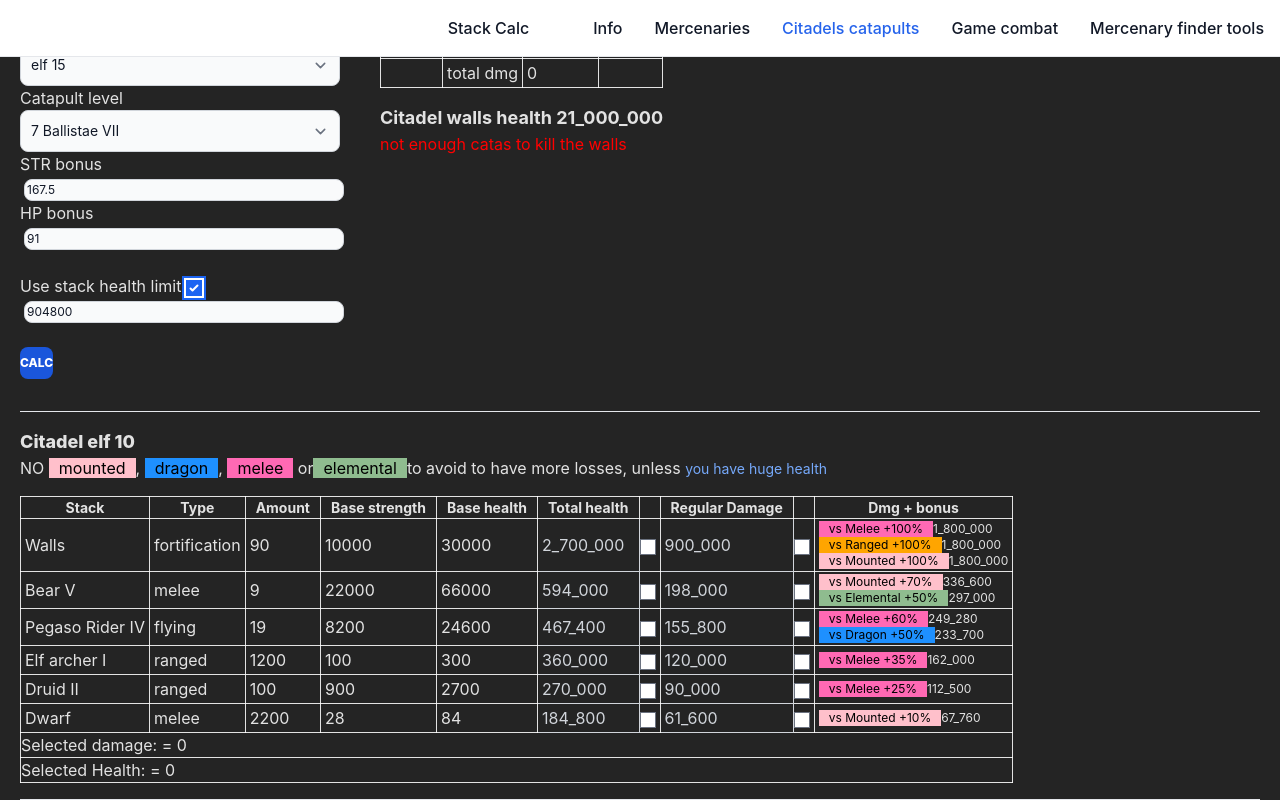
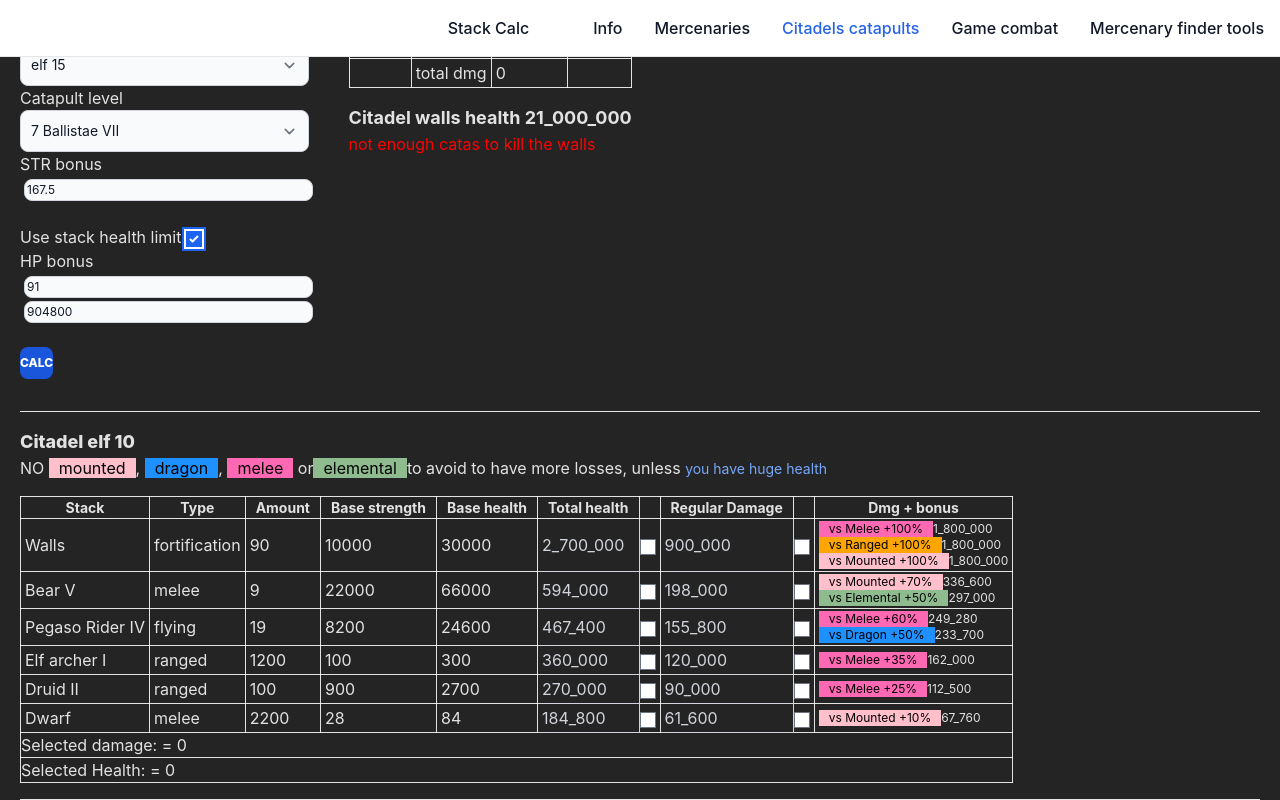
Before and after one commit to moigithub/totalbattlecaballitos, a React (Vite) app: page /citadels-catas in a window 1280 px wide. Both pictures are taken after a click on the checkbox 193 px from the left and 238 px from the top of the page. Shown: the top 800 px of the page. Built offline with nearby package versions, Linux system fonts and the light colour scheme; what zustand-debounce would draw is missing.

Commit message:
show hp bonus only if checked

```diff
--- a/src/citadels.tsx
+++ b/src/citadels.tsx
@@ -407,17 +407,6 @@ export const Citadels = () => {
                 onChange={changeStrBonus}
               />
             </div>
-            {useStackHealthLimit && (
-              <div className='group'>
-                <label>HP bonus </label>
-                <input
-                  type='number'
-                  className='ml-1 inline-flex bg-gray-50 border border-gray-300 text-gray-900 text-xs rounded-lg focus:ring-blue-500 focus:border-blue-500 w-full p-0.5 dark:bg-gray-700 dark:border-gray-600 dark:placeholder-gray-400 dark:text-white dark:focus:ring-blue-500 dark:focus:border-blue-500'
-                  value={hpBonus}
-                  onChange={changeHPBonus}
-                />
-              </div>
-            )}
 
             <br />
             <div className='group'>
@@ -429,7 +418,17 @@ export const Citadels = () => {
                   toggleCitadelStackHealthLimit()
                 }}
               />
-
+              {useStackHealthLimit && (
+                <>
+                  <div className='group'>
+                    <label>HP bonus </label>
+                    <input
+                      type='number'
+                      className='ml-1 inline-flex bg-gray-50 border border-gray-300 text-gray-900 text-xs rounded-lg focus:ring-blue-500 focus:border-blue-500 w-full p-0.5 dark:bg-gray-700 dark:border-gray-600 dark:placeholder-gray-400 dark:text-white dark:focus:ring-blue-500 dark:focus:border-blue-500'
+                      value={hpBonus}
+                      onChange={changeHPBonus}
+                    />
+                  </div>
                   <input
                     type='number'
                     className='ml-1 inline-flex bg-gray-50 border border-gray-300 text-gray-900 text-xs rounded-lg focus:ring-blue-500 focus:border-blue-500 w-full p-0.5 dark:bg-gray-700 dark:border-gray-600 dark:placeholder-gray-400 dark:text-white dark:focus:ring-blue-500 dark:focus:border-blue-500'
@@ -437,7 +436,9 @@ export const Citadels = () => {
                     onChange={e => {
                       setCitadelCataMaxHealth(parseInt(e.target.value))
                     }}
-              />
+                  />{' '}
+                </>
+              )}
             </div>
 
             <br />
```
Lines whose indentation alone changed are shown as unchanged.
